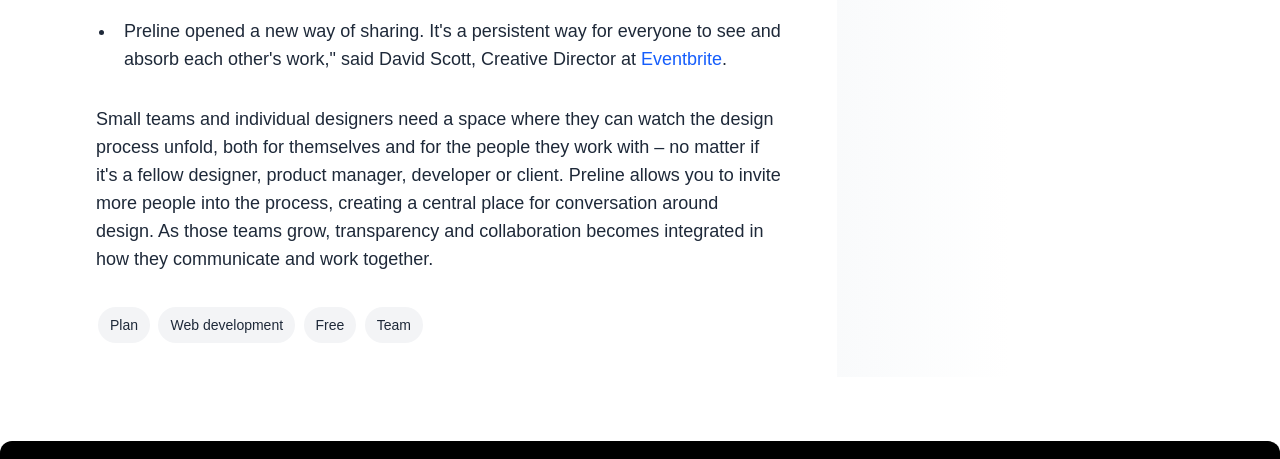
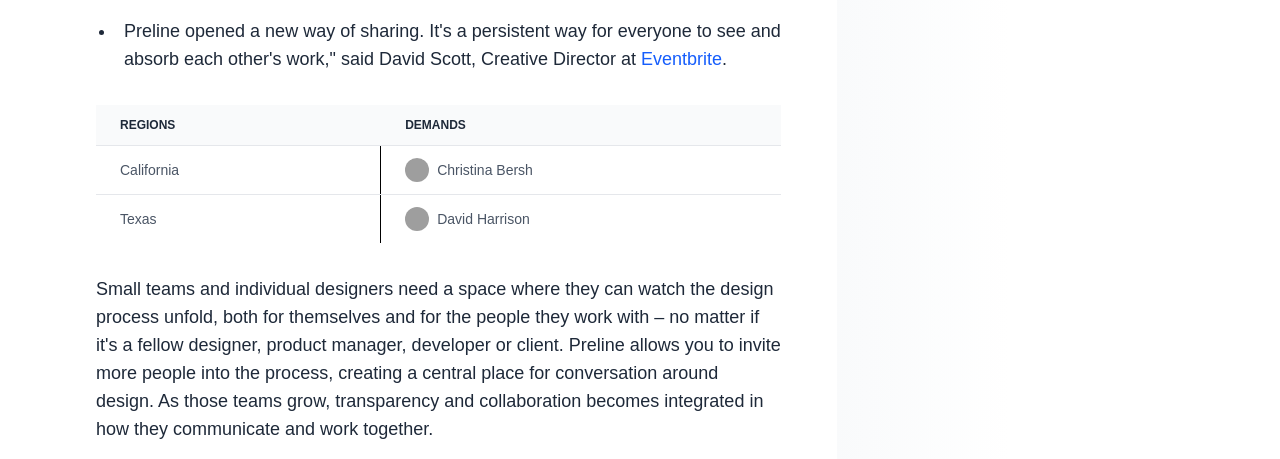
Before and after one commit to Auqamas/Article, a website: page articles/uk.html in a window 1280 px wide. Shown: the part 2889-3348 px from the top of the page. Drawn offline with nearby package versions, Linux system fonts and the light colour scheme; grey boxes are pictures that could not be loaded; a web font is replaced by a local one.

Commit message:
Blogs short table

```diff
--- a/articles/uk.html
+++ b/articles/uk.html
@@ -157,6 +157,69 @@
                       <li class="ps-2">Preline allows us to collaborate in real time and is a really great way for leadership on the team to stay up-to-date with what everybody is working on," <a class="text-blue-600 decoration-2 hover:underline focus:outline-hidden focus:underline font-medium" href="#">said</a> Stewart Scott-Curran, Intercom's Director of Brand Design.</li>
                       <li class="ps-2">Preline opened a new way of sharing. It's a persistent way for everyone to see and absorb each other's work," said David Scott, Creative Director at <a class="text-blue-600 decoration-2 hover:underline focus:outline-hidden focus:underline font-medium" href="#">Eventbrite</a>.</li>
                     </ul>
+
+                    <table class="min-w-full divide-y divide-gray-200 dark:divide-neutral-700">
+                      <thead class="bg-gray-50 dark:bg-neutral-900">
+                        <tr>
+
+                          <th scope="col" class="px-6 py-3 text-start">
+                            <div class="flex items-center gap-x-2">
+                              <span class="text-xs font-semibold uppercase text-gray-800 dark:text-neutral-200">
+                                Regions
+                              </span>
+                            </div>
+                          </th>
+
+                          <th scope="col" class="px-6 py-3 text-start">
+                            <div class="flex items-center gap-x-2">
+                              <span class="text-xs font-semibold uppercase text-gray-800 dark:text-neutral-200">
+                                Demands
+                              </span>
+                            </div>
+                          </th>
+
+                        </tr>
+                      </thead>
+
+                      <tbody class="divide-y divide-gray-200 dark:divide-neutral-700">
+                        <tr>
+                          <td class="size-px whitespace-nowrap">
+                            <div class="px-6 py-3 border-r-1 border-r-black-500 ">
+                              <span class="text-sm text-gray-600 dark:text-neutral-400">California</span>
+                            </div>
+                          </td>
+                          <td class="size-px whitespace-nowrap">
+                            <div class="px-6 py-3">
+                              <div class="flex items-center gap-x-2">
+                                <img class="inline-block size-6 rounded-full" src="https://images.unsplash.com/photo-1531927557220-a9e23c1e4794?ixlib=rb-4.0.3&ixid=MnwxMjA3fDB8MHxwaG90by1wYWdlfHx8fGVufDB8fHx8&auto=format&fit=facearea&facepad=2&w=300&h=300&q=80" alt="Avatar">
+                                <div class="grow">
+                                  <span class="text-sm text-gray-600 dark:text-neutral-400">Christina Bersh</span>
+                                </div>
+                              </div>
+                            </div>
+                          </td>
+                        </tr>
+
+                        <tr>
+                          <td class="size-px whitespace-nowrap">
+                            <div class="px-6 py-3 border-r-1 border-r-black-500">
+                              <span class="text-sm text-gray-600 dark:text-neutral-400">Texas</span>
+                            </div>
+                          </td>
+                          <td class="size-px whitespace-nowrap">
+                            <div class="px-6 py-3">
+                              <div class="flex items-center gap-x-2">
+                                <img class="inline-block size-6 rounded-full" src="https://images.unsplash.com/photo-1568602471122-7832951cc4c5?ixlib=rb-4.0.3&ixid=MnwxMjA3fDB8MHxwaG90by1wYWdlfHx8fGVufDB8fHx8&auto=format&fit=facearea&facepad=2&w=300&h=300&q=80" alt="Avatar">
+                                <div class="grow">
+                                  <span class="text-sm text-gray-600 dark:text-neutral-400">David Harrison</span>
+                                </div>
+                              </div>
+                            </div>
+                          </td>
+                        </tr>
+                      </tbody>
+                    </table>
+                    <!-- End Table -->
 
                     <p class="text-lg text-gray-800">Small teams and individual designers need a space where they can watch the design process unfold, both for themselves and for the people they work with – no matter if it's a fellow designer, product manager, developer or client. Preline allows you to invite more people into the process, creating a central place for conversation around design. As those teams grow, transparency and collaboration becomes integrated in how they communicate and work together.</p>
 
```
